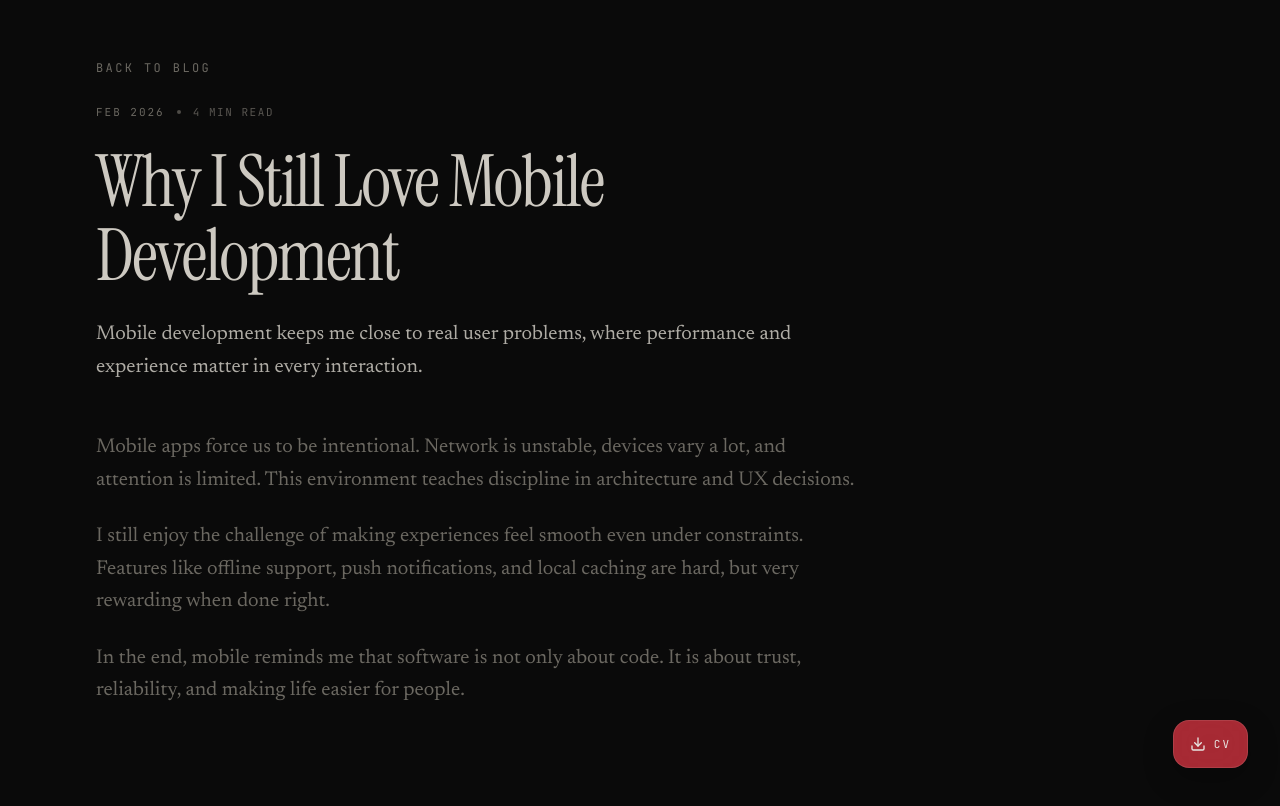
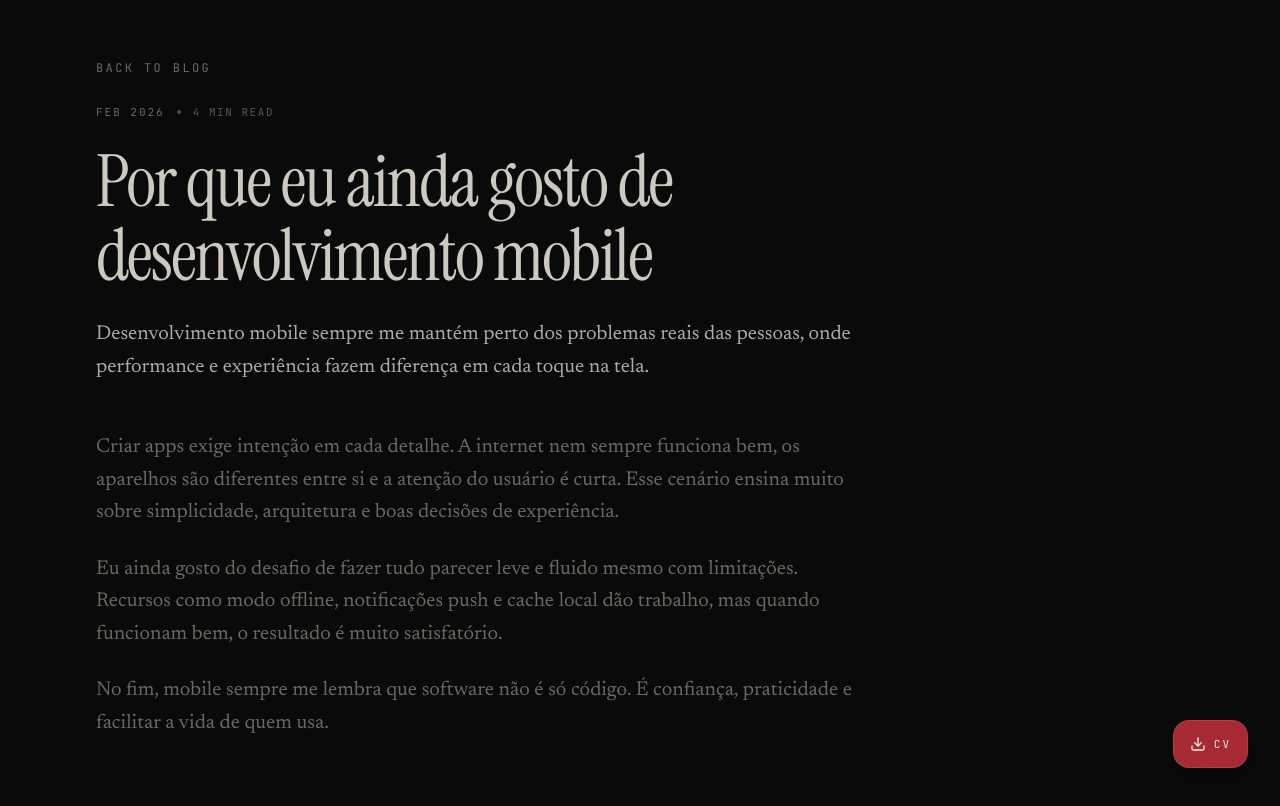
Before and after one commit to gab-simon/personal_page, a React (Vite) app: page /blog/why-i-still-love-mobile in a window 1280 px wide. Shown: the top 806 px of the page. Built offline with nearby package versions, Linux system fonts and the light colour scheme.

Commit message:
feat: translate blog post content to Portuguese

```diff
--- a/src/data/blog-posts.ts
+++ b/src/data/blog-posts.ts
@@ -10,15 +10,15 @@ export type BlogPost = {
 export const blogPosts: BlogPost[] = [
   {
     slug: "why-i-still-love-mobile",
-    title: "Why I Still Love Mobile Development",
+    title: "Por que eu ainda gosto de desenvolvimento mobile",
     date: "Feb 2026",
     readingTime: "4 min read",
     excerpt:
-      "Mobile development keeps me close to real user problems, where performance and experience matter in every interaction.",
+      "Desenvolvimento mobile sempre me mantém perto dos problemas reais das pessoas, onde performance e experiência fazem diferença em cada toque na tela.",
     content: [
-      "Mobile apps force us to be intentional. Network is unstable, devices vary a lot, and attention is limited. This environment teaches discipline in architecture and UX decisions.",
-      "I still enjoy the challenge of making experiences feel smooth even under constraints. Features like offline support, push notifications, and local caching are hard, but very rewarding when done right.",
-      "In the end, mobile reminds me that software is not only about code. It is about trust, reliability, and making life easier for people.",
+      "Criar apps exige intenção em cada detalhe. A internet nem sempre funciona bem, os aparelhos são diferentes entre si e a atenção do usuário é curta. Esse cenário ensina muito sobre simplicidade, arquitetura e boas decisões de experiência.",
+      "Eu ainda gosto do desafio de fazer tudo parecer leve e fluido mesmo com limitações. Recursos como modo offline, notificações push e cache local dão trabalho, mas quando funcionam bem, o resultado é muito satisfatório.",
+      "No fim, mobile sempre me lembra que software não é só código. É confiança, praticidade e facilitar a vida de quem usa.",
     ],
   },
 ];
```
